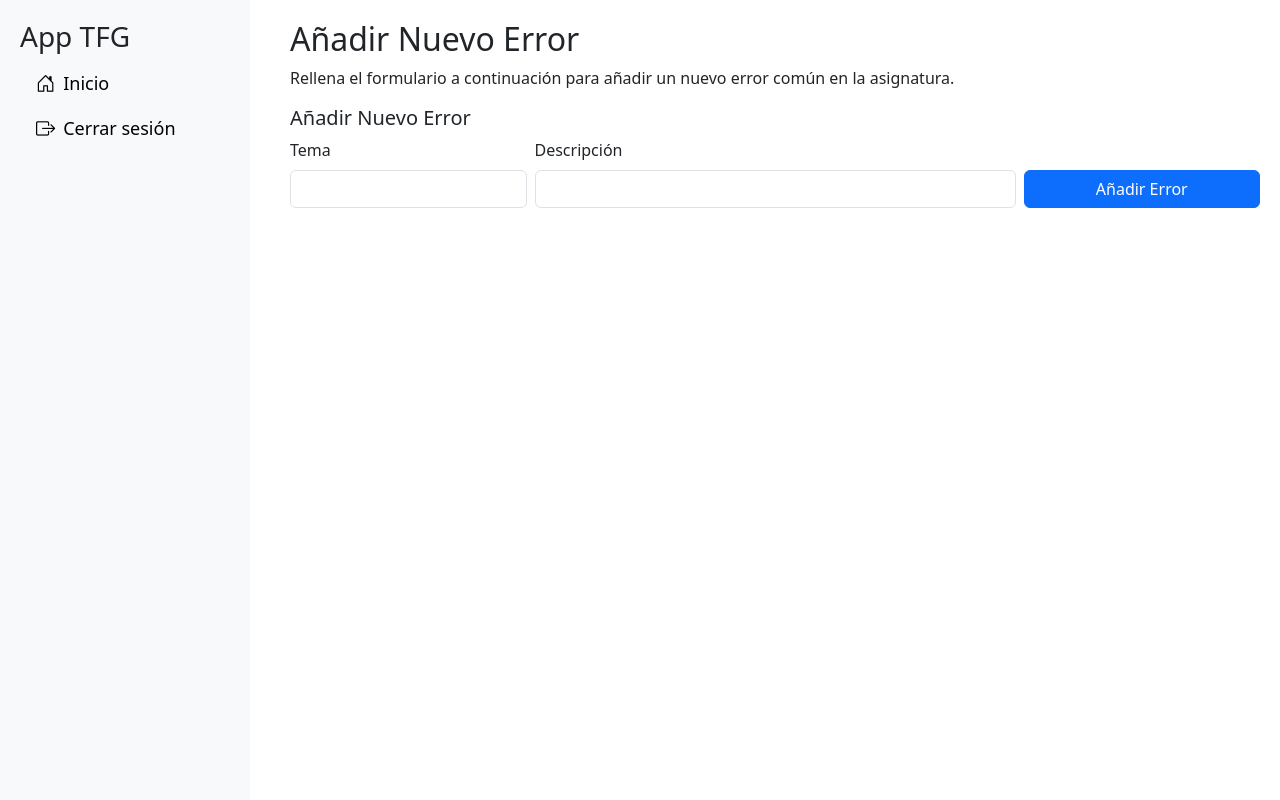
After one commit to oscarpicadocarino/tfg-app, a PHP site: page /anadir_error.php?id_asignatura=1 in a window 1280 px wide. The commit adds this page. Run offline with PHP 8.4, Linux system fonts and the light colour scheme; the visitor is signed in with stand-in values (Sample User, id 1).

Commit message:
Inicio de cada asignatura + funcionalidad errores_comunes

```diff
--- /dev/null
+++ b/app/anadir_error.php
@@ -0,0 +1,137 @@
+<?php
+session_start();
+
+if (!isset($_SESSION['user_id']) || $_SESSION['tipo_usuario'] !== 'profesor') {
+    header("Location: login.php");
+    exit();
+}
+
+$host = 'db';
+$usuario = 'usuario';
+$contrasena = 'password';
+$nombre_bd = 'tfg_app_db';
+
+try {
+    $pdo = new PDO("mysql:host=$host;dbname=$nombre_bd", $usuario, $contrasena);
+    $pdo->setAttribute(PDO::ATTR_ERRMODE, PDO::ERRMODE_EXCEPTION);
+
+    // Obtener ID de la asignatura desde la URL
+    if (!isset($_GET['id_asignatura'])) {
+        die("ID de asignatura no especificado.");
+    }
+    $id_asignatura = $_GET['id_asignatura'];
+
+    // Manejar inserción
+    if ($_SERVER['REQUEST_METHOD'] === 'POST') {
+        $tema = $_POST['tema'];
+        $descripcion = $_POST['descripcion'];
+
+        if (!empty($tema) && !empty($descripcion)) {
+            $stmt = $pdo->prepare("INSERT INTO errores_comunes (tema, descripcion, id_asignatura) VALUES (?, ?, ?)");
+            $stmt->execute([$tema, $descripcion, $id_asignatura]);
+            header("Location: errores_comunes.php?id_asignatura=" . $id_asignatura);
+            exit();
+        }
+    }
+
+} catch (PDOException $e) {
+    echo "Error: " . $e->getMessage();
+    exit();
+}
+?>
+
+<!DOCTYPE html>
+<html lang="es">
+<head>
+    <meta charset="UTF-8">
+    <meta name="viewport" content="width=device-width, initial-scale=1.0">
+    <title>Añadir Nuevo Error</title>
+    <link href="https://cdn.jsdelivr.net/npm/bootstrap@5.3.0-alpha1/dist/css/bootstrap.min.css" rel="stylesheet">
+    <link rel="stylesheet" href="https://cdn.jsdelivr.net/npm/bootstrap-icons/font/bootstrap-icons.css">
+    <style>
+        body {
+            display: flex;
+            height: 100vh;
+            margin: 0;
+            flex-direction: row;
+        }
+
+        .sidebar {
+            width: 250px;
+            background-color: #f8f9fa;
+            padding: 20px;
+            position: fixed;
+            height: 100%;
+            top: 0;
+            left: 0;
+        }
+
+        .nav-link {
+            color: black !important;
+            font-size: 18px;
+            display: flex;
+            align-items: center;
+        }
+
+        .nav-link:hover {
+            background-color: #e0e0e0;
+            border-radius: 5px;
+        }
+
+        .nav-link i {
+            margin-right: 8px;
+            font-size: 1.2rem;
+        }
+
+        .content {
+            margin-left: 270px;
+            padding: 20px;
+            flex: 1;
+        }
+
+        .form-container h5 {
+            margin-bottom: 20px;
+        }
+
+    </style>
+</head>
+<body>
+
+    <!-- Sidebar -->
+    <div class="sidebar">
+        <h3>App TFG</h3>
+        <ul class="nav flex-column">
+            <li class="nav-item">
+                <a href="inicio_profesor.php" class="nav-link"><i class="bi bi-house-door"></i> Inicio</a>
+            </li>
+            <li class="nav-item">
+                <a href="logout.php" class="nav-link"><i class="bi bi-box-arrow-right"></i> Cerrar sesión</a>
+            </li>
+        </ul>
+    </div>
+
+    <!-- Contenido -->
+    <div class="content">
+        <h2>Añadir Nuevo Error</h2>
+        <p>Rellena el formulario a continuación para añadir un nuevo error común en la asignatura.</p>
+
+        <h5>Añadir Nuevo Error</h5>
+        <form method="POST" class="mb-4">
+            <div class="row g-2 align-items-end">
+                <div class="col-md-3">
+                    <label for="tema" class="form-label">Tema</label>
+                    <input type="text" name="tema" id="tema" class="form-control" required>
+                </div>
+                <div class="col-md-6">
+                    <label for="descripcion" class="form-label">Descripción</label>
+                    <input type="text" name="descripcion" id="descripcion" class="form-control" required>
+                </div>
+                <div class="col-md-3">
+                    <button type="submit" class="btn btn-primary w-100">Añadir Error</button>
+                </div>
+            </div>
+        </form>
+    </div>
+
+</body>
+</html>
--- a/app/inicio_profesor.php
+++ b/app/inicio_profesor.php
@@ -109,7 +109,7 @@ try {
                 <?php if (count($asignaturas_clases) > 0): ?>
                     <?php foreach ($asignaturas_clases as $asignatura_clase): ?>
                         <div class="col-md-6">
-                            <a href="ver_asignatura.php?id=<?= $asignatura_clase['id_asignatura'] ?>" class="text-decoration-none text-dark">
+                            <a href="asignatura_profesor.php?id=<?= $asignatura_clase['id_asignatura'] ?>" class="text-decoration-none text-dark">
                                 <div class="card p-4 shadow-sm border-0">
                                     <div class="d-flex align-items-center">
                                         <i class="bi bi-journal-bookmark me-3" style="font-size: 2.5rem;"></i>
```
Also changed, not shown: app/asignatura_profesor.php (added, +130 -0 lines), app/errores_comunes.php (added, +179 -0 lines).
